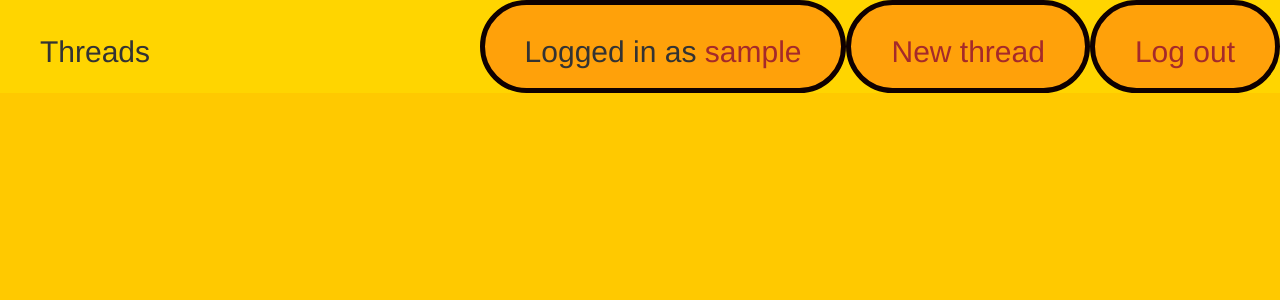
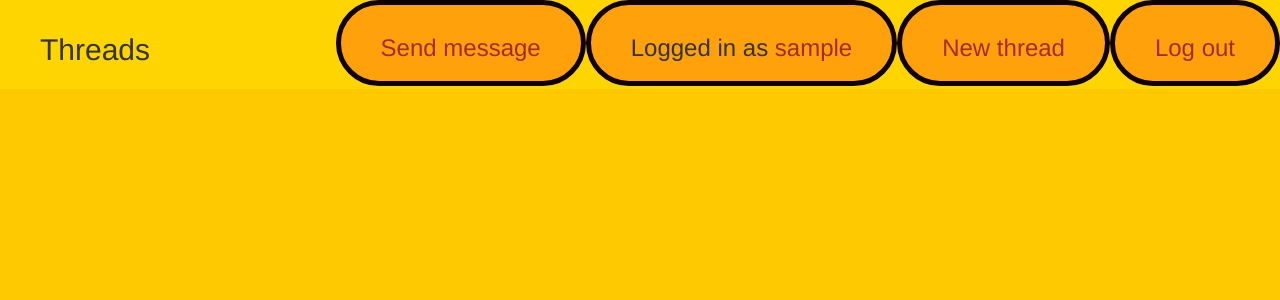
Before and after one commit to wojtekwanczyk/forum, a Django app: page / in a window 1280 px wide. Shown: the part 120-420 px from the top of the page. Run offline with Django 3.2, Linux system fonts and the light colour scheme; the visitor is signed in with stand-in values (Sample User, id 1); data that the repository does not hold is empty; some libraries are stand-ins or nearby versions.

Commit message:
added message sending

```diff
--- a/forumapp/static/css/forum.css
+++ b/forumapp/static/css/forum.css
@@ -14,7 +14,7 @@ h1 a {
 
 .header2 {
     background-color: #ffd500;
-    padding: 15px;
+    padding: 13px;
     padding-left: 40px;
 }
 
@@ -58,6 +58,10 @@ h2 a {
     color: brown;
 }
 
+h3 a {
+    color: brown;
+}
+
 .thread {
     border: 5px solid brown;
     border-radius: 30px;
--- a/forumapp/urls.py
+++ b/forumapp/urls.py
@@ -15,4 +15,6 @@ urlpatterns = [
     url(r'^(?P<pk>\d+)/thread/delete/$', views.delete_thread, name='delete_thread'),
     url(r'^user/(?P<pk>\d+)/$', views.user, name='user'),
     url(r'^user/edit/(?P<pk>\d+)/$', views.user_edit, name='user_edit'),
+    url(r'^user/(?P<pk>\d+)/send/$', views.send_message, name='send_message'),
+
 ]
--- a/forumapp/views.py
+++ b/forumapp/views.py
@@ -7,7 +7,7 @@ from django.contrib.auth.models import User
 
 
 from .models import Thread, Post, Message
-from .forms import ThreadForm, PostForm, UserForm
+from .forms import ThreadForm, PostForm, UserForm, MessageForm
 
 # Create your views here.
 
@@ -105,3 +105,17 @@ def user_edit(request, pk):
     else:
         form = UserForm(instance=user)
     return render(request, 'forumapp/user_edit.html', {'form': form})
+
+
+def send_message(request, pk):
+    if request.method == "POST":
+        form = MessageForm(request.POST)
+        if form.is_valid():
+            ms = form.save(commit=False)
+            ms.from_user = request.user
+            ms.created_date = timezone.now()
+            ms.save()
+            return redirect('thread_list')
+    else:
+        form = MessageForm()
+    return render(request, 'forumapp/send_message.html', {'form': form})
--- a/templates/forumapp/base.html
+++ b/templates/forumapp/base.html
@@ -15,6 +15,8 @@
     <h1><a href="/">Open Forum</a></h1>
 </div>
 
+
+
 {% block content %}
 {% endblock %}
 
--- a/templates/forumapp/thread_list.html
+++ b/templates/forumapp/thread_list.html
@@ -5,23 +5,28 @@
 
     {% if user.is_authenticated %}
         <div class="button">
-            <h2> <a href="{% url 'logout' %}">Log out</a></h2>
+            <h3> <a href="{% url 'logout' %}">Log out</a></h3>
         </div>
 
         <div class="button">
-            <h2> <a href="{% url 'thread_new' %}">New thread</a></h2>
+            <h3> <a href="{% url 'thread_new' %}">New thread</a></h3>
         </div>
 
         <div class="button">
-            <h2>Logged in as <a href={% url 'user' pk=request.user.pk %}>{{ request.user.username }}</a></h2>
-        </div>
-    {% else %}
-        <div class="button">
-            <h2> <a href="{% url 'signup' %}">Sign up</a></h2>
+            <h3>Logged in as <a href={% url 'user' pk=request.user.pk %}>{{ request.user.username }}</a></h3>
         </div>
 
         <div class="button">
-            <h2> <a href="{% url 'login' %}">Login</a></h2>
+            <h3><a href={% url 'send_message' pk=request.user.pk %}>Send message</a></h3>
+        </div>
+
+    {% else %}
+        <div class="button">
+            <h3> <a href="{% url 'signup' %}">Sign up</a></h3>
+        </div>
+
+        <div class="button">
+            <h3> <a href="{% url 'login' %}">Login</a></h3>
         </div>
     {% endif %}
 
```
Also changed, not shown: forumapp/forms.py (+9 -1 lines), templates/forumapp/send_message.html (added, +11 -0 lines).
